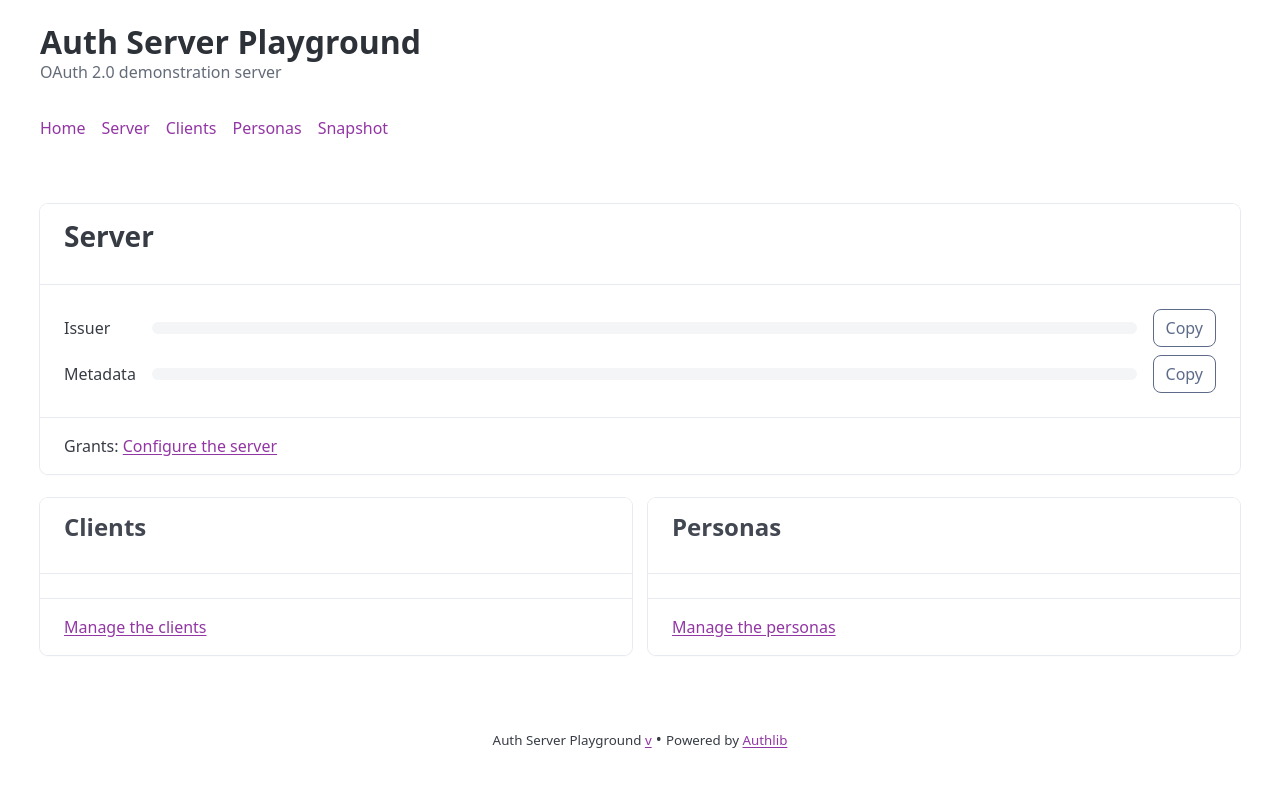
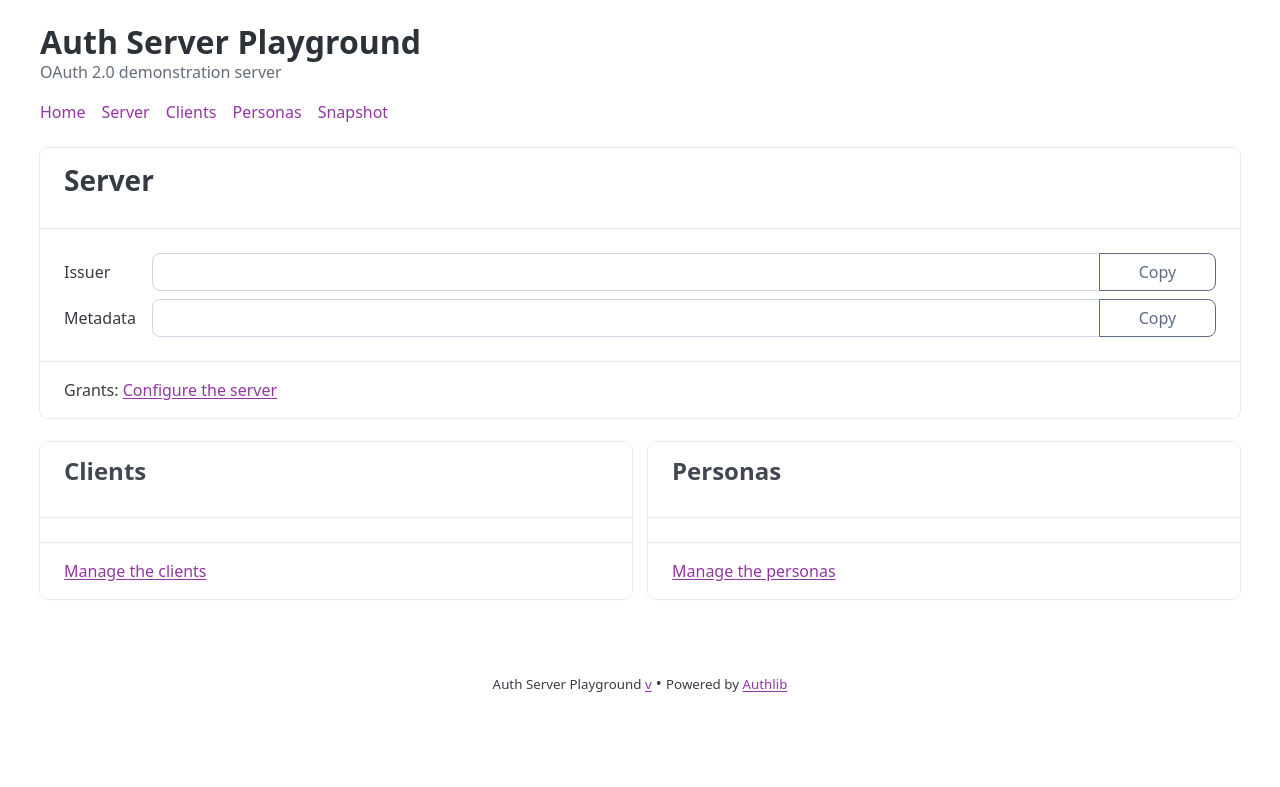
Before and after one commit to authlib/auth-server-playground, a Flask app: template src/auth_server_playground/templates/admin/index.html in a window 1280 px wide. Shown: the top 787 px of the page. Run offline with Flask 3, Linux system fonts and the light colour scheme; the template is opened without the code that fills it, so the values that code supplies are empty; parts of the project's set-up code (start-up, migrations or seed data) failed here and were passed over.

Commit message:
style: tighten the header and join the copy buttons to their values

```diff
--- a/src/auth_server_playground/static/css/custom.css
+++ b/src/auth_server_playground/static/css/custom.css
@@ -33,6 +33,41 @@ header h1 a:hover {
     text-decoration: underline;
 }
 
+/* On the admin pages, the navigation sits right under the title. */
+body > header:has(> nav) {
+    padding-bottom: 0;
+}
+
+body > header:has(> nav) > hgroup {
+    margin-bottom: 0;
+}
+
+/* On small screens, the links and the persona go on several lines. */
+body > header nav,
+body > header nav ul {
+    flex-wrap: wrap;
+}
+
+@media (width < 768px) {
+    body > header nav li {
+        padding-block: 0.25rem;
+    }
+}
+
+body > header:has(> nav) + main {
+    padding-top: calc(var(--pico-spacing) / 2);
+}
+
+/* The current section is underlined, not only bold. */
+body > header nav a[aria-current] {
+    color: var(--pico-color);
+    font-weight: 600;
+    text-decoration: underline;
+    text-decoration-color: var(--pico-primary);
+    text-decoration-thickness: 0.15rem;
+    text-underline-offset: 0.45rem;
+}
+
 /* A page title with its actions on the same line. */
 .page-title {
     display: flex;
@@ -65,20 +100,59 @@ header h1 a:hover {
     max-width: 640px;
 }
 
-/* Name, value and copy button on each row. */
-.copy-list {
+/* A value to copy, joined to its copy button. */
+.copy-value {
+    min-width: 0;
+    font-family: var(--pico-font-family-monospace);
+    font-size: 0.875em;
+}
+
+/* Name, then the value and its copy button, on each row. */
+.copy-rows {
     display: grid;
-    grid-template-columns: minmax(0, max-content) minmax(0, 1fr) auto;
+    grid-template-columns: minmax(0, max-content) minmax(0, 1fr);
     gap: calc(var(--pico-spacing) / 2) var(--pico-spacing);
     align-items: center;
 }
 
-.copy-list code {
-    overflow-wrap: anywhere;
+.copy-rows label,
+.copy-rows [role="group"] {
+    margin: 0;
 }
 
-.copy-list button {
-    margin: 0;
+/* All labels of a copy button share one grid cell. The button is as wide as
+   the longest label. Only the label of the current state is visible. */
+.copy-button {
+    display: grid;
+    align-items: center;
+    padding-inline: 1rem;
+    white-space: nowrap;
+}
+
+.copy-button > span {
+    grid-area: 1 / 1;
+}
+
+.copy-button > span[data-when],
+.copy-button[data-state] > span:not([data-when]) {
+    visibility: hidden;
+}
+
+.copy-button[data-state="copied"] > [data-when="copied"],
+.copy-button[data-state="failed"] > [data-when="failed"] {
+    visibility: visible;
+}
+
+/* On small screens, the name goes above its value. */
+@media (width < 768px) {
+    .copy-rows {
+        grid-template-columns: minmax(0, 1fr);
+        row-gap: 0.25rem;
+    }
+
+    .copy-rows [role="group"] {
+        margin-bottom: calc(var(--pico-spacing) / 2);
+    }
 }
 
 .table-scroll {
--- a/src/auth_server_playground/templates/_copy.html
+++ b/src/auth_server_playground/templates/_copy.html
@@ -1,3 +1,16 @@
-{% macro copy_button(value, label) -%}
-    <button type="button" class="outline secondary" data-copy="{{ value }}" data-copied="{% trans %}Copied!{% endtrans %}" data-failed="{% trans %}Copy failed{% endtrans %}" aria-label="{{ label }}">{% trans %}Copy{% endtrans %}</button>
+{#- A label, then a read-only field joined to its copy button. The call
+    block holds the label content. The status tells screen readers whether
+    the copy worked. -#}
+{% macro copy_field(id, value, copy_label) -%}
+    <label id="{{ id }}-label" for="{{ id }}">{{ caller() }}</label>
+    <div role="group" aria-labelledby="{{ id }}-label">
+        <input id="{{ id }}" class="copy-value" type="text" readonly value="{{ value }}">
+        {#- The three labels share one place, so that the button keeps its width. -#}
+        <button type="button" class="outline secondary copy-button" data-copy aria-label="{{ copy_label }}">
+            <span>{% trans %}Copy{% endtrans %}</span>
+            <span data-when="copied">{% trans %}Copied!{% endtrans %}</span>
+            <span data-when="failed">{% trans %}Copy failed{% endtrans %}</span>
+        </button>
+    </div>
+    <span class="sr-only" role="status"></span>
 {%- endmacro %}
--- a/src/auth_server_playground/templates/admin/index.html
+++ b/src/auth_server_playground/templates/admin/index.html
@@ -1,25 +1,19 @@
 {% extends "admin/layout.html" %}
-{% from "_copy.html" import copy_button %}
+{% from "_copy.html" import copy_field %}
 {% block title %}{% trans %}Home{% endtrans %}{% endblock %}
 {% block content %}
     <article>
         <header><h2>{% trans %}Server{% endtrans %}</h2></header>
-        <div class="copy-list">
-            <span>{% trans %}Issuer{% endtrans %}</span>
-            <code>{{ metadata.issuer }}</code>
-            {{ copy_button(metadata.issuer, _("Copy the issuer")) }}
-            <span>{% trans %}Metadata{% endtrans %}</span>
-            <code>{{ metadata_url }}</code>
-            {{ copy_button(metadata_url, _("Copy the metadata URL")) }}
+        <div class="copy-rows">
+            {% call copy_field("issuer-value", metadata.issuer, _("Copy the issuer")) %}{% trans %}Issuer{% endtrans %}{% endcall %}
+            {% call copy_field("metadata-value", metadata_url, _("Copy the metadata URL")) %}{% trans %}Metadata{% endtrans %}{% endcall %}
             {% for key in endpoints if metadata[key] %}
-                <span><code>{{ key }}</code></span>
-                <code>{{ metadata[key] }}</code>
-                {{ copy_button(metadata[key], _("Copy %(endpoint)s", endpoint=key)) }}
+                {% call copy_field(key ~ "-value", metadata[key], _("Copy %(endpoint)s", endpoint=key)) %}<code>{{ key }}</code>{% endcall %}
             {% endfor %}
         </div>
         <footer>
             {% trans %}Grants:{% endtrans %}
-            {% for grant in metadata.grant_types_supported %}<mark>{{ grant }}</mark> {% endfor %}
+            {% for grant in metadata.grant_types_supported %}<code>{{ grant }}</code> {% endfor %}
             <a href="{{ url_for('admin.server') }}">{% trans %}Configure the server{% endtrans %}</a>
         </footer>
     </article>
--- a/src/auth_server_playground/templates/admin/layout.html
+++ b/src/auth_server_playground/templates/admin/layout.html
@@ -5,8 +5,10 @@
         <ul>
             {% for endpoint, label in links %}
                 {#- A detail page sets the section it belongs to. -#}
-                {% if (section or request.endpoint) == endpoint %}
-                    <li><a href="{{ url_for(endpoint) }}" aria-current="page"><strong>{{ label }}</strong></a></li>
+                {% if request.endpoint == endpoint %}
+                    <li><a href="{{ url_for(endpoint) }}" aria-current="page">{{ label }}</a></li>
+                {% elif section == endpoint %}
+                    <li><a href="{{ url_for(endpoint) }}" aria-current="true">{{ label }}</a></li>
                 {% else %}
                     <li><a href="{{ url_for(endpoint) }}">{{ label }}</a></li>
                 {% endif %}
--- a/src/auth_server_playground/templates/admin/persona.html
+++ b/src/auth_server_playground/templates/admin/persona.html
@@ -4,12 +4,6 @@
 {% set title = persona|string if persona else _("New persona") %}
 {% block title %}{{ title }}{% endblock %}
 {% block content %}
-    <nav aria-label="breadcrumb">
-        <ul>
-            <li><a href="{{ url_for('admin.personas') }}">{% trans %}Personas{% endtrans %}</a></li>
-            <li>{{ title }}</li>
-        </ul>
-    </nav>
     <h2>{{ title }}</h2>
     <div class="with-aside">
         {% call render_form(form, request.path, id="persona") %}
```
Also changed, not shown: src/auth_server_playground/static/js/copy.js (+17 -11 lines), src/auth_server_playground/templates/admin/client.html (+3 -17 lines), src/auth_server_playground/templates/admin/snapshot_confirm.html (+6 -8 lines), tests/test_admin_clients.py (+2 -1 lines), tests/test_admin_server.py (+25 -1 lines), src/auth_server_playground/translations/fr/LC_MESSAGES/messages.po, 1 other file.
